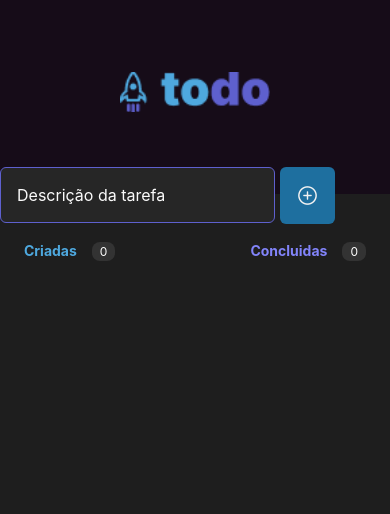
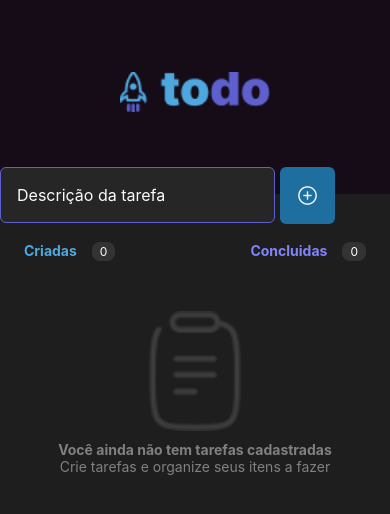
Before and after one commit to adventureandre/tudo-reactnative-ignite, a React Native app: screen / in a window 390 px wide. Shown: the top 514 px of the page. Built offline with nearby package versions, Linux system fonts and the light colour scheme.

Commit message:
Layout Finalizado

```diff
--- a/package.json
+++ b/package.json
@@ -12,7 +12,8 @@
     "expo": "~49.0.15",
     "expo-status-bar": "~1.6.0",
     "react": "18.2.0",
-    "react-native": "0.72.6"
+    "react-native": "0.72.6",
+    "react-native-bouncy-checkbox": "^3.0.7"
   },
   "devDependencies": {
     "@babel/core": "^7.20.0",
--- /dev/null
+++ b/src/components/EmptyComponent/index.tsx
@@ -0,0 +1,16 @@
+import { Image, Text, View } from "react-native"
+import { styles } from "./styles"
+
+export const EmptyComponent = () => {
+    return (
+        <View style={styles.container}>
+            <Image style={styles.img} source={require('../../../assets/Clipboard.png')} />
+            <Text style={styles.text1}>
+                Você ainda não tem tarefas cadastradas
+            </Text>
+            <Text style={styles.text2}>
+                Crie tarefas e organize seus itens a fazer
+            </Text>
+        </View>
+    )
+}
--- /dev/null
+++ b/src/components/EmptyComponent/styles.ts
@@ -0,0 +1,28 @@
+import { StyleSheet } from "react-native";
+
+export const styles = StyleSheet.create({
+    container: {
+        alignItems: 'center',
+        width: '100%',
+        height: 300,
+        paddingTop: 40
+
+    },
+    img: {
+        marginBottom: 10,
+        width: 100,
+        height: 120,
+        resizeMode: 'cover'
+
+
+    },
+    text1: {
+        color: '#808080',
+        fontWeight:"bold",
+        fontSize:14
+    },
+    text2:{
+        color: '#808080',
+        fontWeight:"normal",
+    }
+})
--- a/src/components/Info/styles.ts
+++ b/src/components/Info/styles.ts
@@ -4,6 +4,7 @@ export const styles = StyleSheet.create({
     conteiner:{
         flexDirection: 'row',
         justifyContent: 'space-between',
+        marginBottom:10,
 
     },
     status:{
--- a/src/components/Logo/styles.ts
+++ b/src/components/Logo/styles.ts
@@ -2,11 +2,9 @@ import { StyleSheet } from "react-native";
 
 export const styles =  StyleSheet.create({
     logo: {
-        color: '#0D0D0D',
         width: 150,
         height: 40,
         marginTop: 48,
-
     },
 
 })
--- /dev/null
+++ b/src/components/Task/index.tsx
@@ -0,0 +1,47 @@
+import React, { useState } from 'react';
+import { View, Text, Alert } from "react-native"
+import BouncyCheckbox from "react-native-bouncy-checkbox";
+import { styles } from './styles';
+import Ionicons from '@expo/vector-icons/Ionicons';
+
+export const Task = ({ task }) => {
+
+    const [checked, setChecked] = React.useState(true);
+    const toggleCheckbox = () => setChecked(!checked);
+
+    const handleTaskRemove = () => {
+
+        Alert.alert("Remover", "Remover a task name?", [
+            {
+                text: 'Sim',
+                onPress: () => {
+                    console.log('Ponto de remoção');
+                }
+            },
+            {
+                text: 'Não',
+                style: 'cancel',
+            }
+
+        ])
+
+    }
+
+
+    return (
+        <View style={styles.container}>
+            <BouncyCheckbox
+            style={styles.checkbox}
+                size={18}
+                fillColor="#5E60CE"
+                unfillColor="#262626"
+                text={task}
+                iconStyle={{ borderColor: "red" }}
+                innerIconStyle={{ borderWidth: 1}}
+                textStyle={{ fontSize: 16, color: "#F2F2F2" }}
+                onPress={(isChecked: boolean) => { }}
+            />
+            <Text style={styles.trash} onPress={handleTaskRemove}><Ionicons name="trash" size={18} color="#808080"/></Text>
+        </View>
+    );
+};
--- /dev/null
+++ b/src/components/Task/styles.ts
@@ -0,0 +1,26 @@
+import { StyleSheet } from "react-native";
+
+
+export const styles = StyleSheet.create({
+  container: {
+    width: '100%',
+    flexDirection: 'row',
+
+    marginTop: 10,
+    paddingVertical: 12,
+    paddingHorizontal: 12,
+    backgroundColor: '#262626',
+    borderRadius: 6,
+    borderWidth: 1,
+    borderColor: '#333',
+  },
+
+  checkbox: {
+    flex:1,
+  },
+
+  trash: {
+
+    textAlign: 'center',
+  }
+});
--- a/src/screens/Home/index.tsx
+++ b/src/screens/Home/index.tsx
@@ -1,10 +1,21 @@
-import { View } from "react-native"
+import { FlatList, Image, View } from "react-native"
 import { styles } from "./styles"
 import { NewTask } from "../../components/newTask";
 import { Logo } from "../../components/Logo";
 import { Info } from "../../components/Info";
+import { Task } from "../../components/Task";
+import { useState } from "react";
+import { Text } from "react-native";
+import { EmptyComponent } from "../../components/EmptyComponent";
+
+interface TaskProps {
+    description: string;
+    completed: boolean;
+}
 
 export function Home() {
+ const {tasks, setTasks} = useState<TaskProps[]>([])
+
     return (
         <>
             <View style={styles.conteiner}>
@@ -12,7 +23,21 @@ export function Home() {
                 <NewTask />
             </View>
             <View style={styles.Tasks}>
-                <Info criadas={0} concluidas={0}/>
+                <Info criadas={0} concluidas={0} />
+
+                <FlatList
+                    data={tasks}
+                    showsVerticalScrollIndicator={false}
+                    keyExtractor={(item, index) => index.toString()}
+                    renderItem={({ item }) => (
+                        <Task key={item.description} task={item.description} />
+                    )}
+
+                    ListEmptyComponent={() => (
+                        <EmptyComponent/>
+                    )}
+                />
+
             </View>
         </>
 
```
Also changed, not shown: assets/Clipboard.png (added), 1 other file (tests, documents, lock files or other folders).
